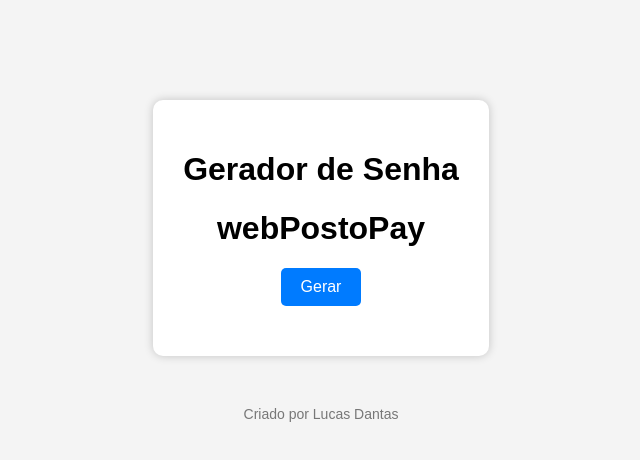
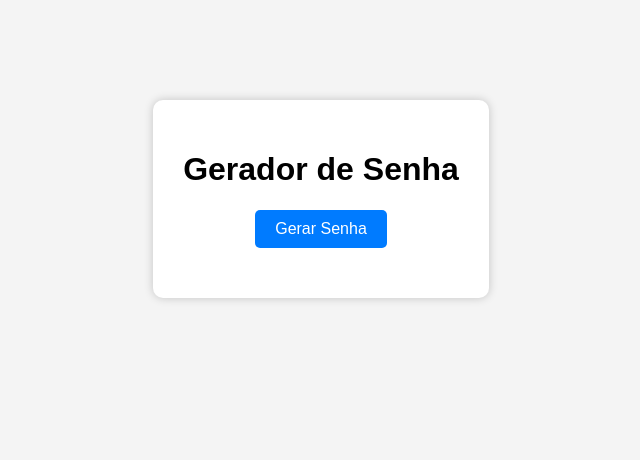
Before and after one commit to lucasdantas1990/webpostopay-gerador-de-senha, a plain HTML site: page index.html in a window 1280 px wide. Shown: the whole page, without its empty margins (319-959 px from the left). Drawn offline with Linux system fonts and the light colour scheme.

Commit message:
Update index.html

```diff
--- a/index.html
+++ b/index.html
@@ -2,7 +2,7 @@
 <html lang="pt-br">
 <head>
     <meta charset="UTF-8">
-    <title>Gerador de Senha webPostoPay</title>
+    <title>Gerador de Senha</title>
     <style>
         body {
             font-family: Arial, sans-serif;
@@ -34,41 +34,23 @@
             font-size: 24px;
             color: #333;
         }
-        .footer {
-            margin-top: 50px;
-            font-size: 14px;
-            color: #777;
-        }
     </style>
 </head>
 <body>
 
 <div class="container">
     <h1>Gerador de Senha</h1>
-    <h1>webPostoPay</h1>
-    <button onclick="gerarSenha()">Gerar</button>
+    <button onclick="gerarSenha()">Gerar Senha</button>
     <div class="senha" id="senha"></div>
-</div>
-
-<div class="footer">
-    Criado por Lucas Dantas
 </div>
 
 <script>
     function gerarSenha() {
         const agora = new Date();
-        let ano = agora.getFullYear();
-        let mes = agora.getMonth() + 1; // Janeiro é 0
-        let dia = agora.getDate();
+        const ano = agora.getFullYear();
+        const mes = agora.getMonth() + 1; // Janeiro é 0
+        const dia = agora.getDate();
         const hora = agora.getHours();
-
-        // Se for 21h ou mais, adiciona um dia
-        if (hora >= 21) {
-            const novaData = new Date(ano, agora.getMonth(), dia + 1);
-            ano = novaData.getFullYear();
-            mes = novaData.getMonth() + 1;
-            dia = novaData.getDate();
-        }
 
         const resultado = ano - mes - dia - hora;
 
```
